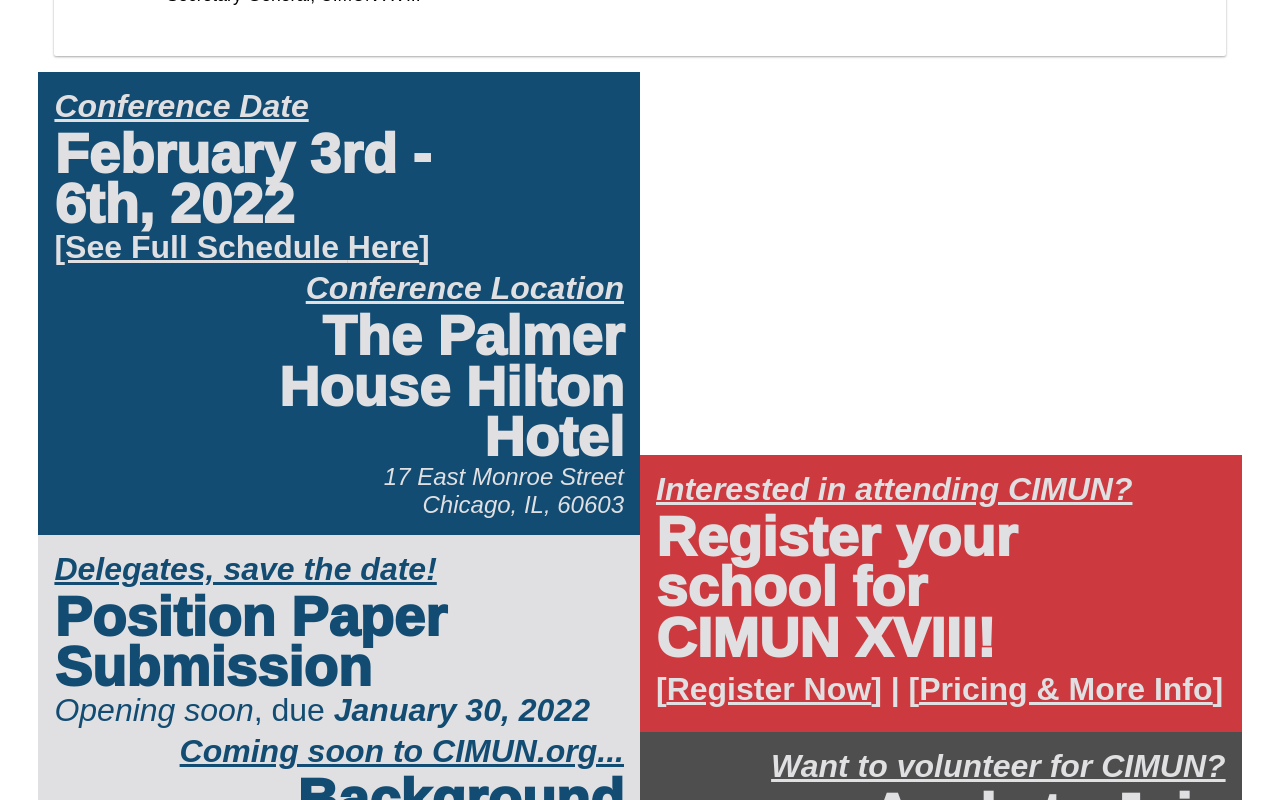
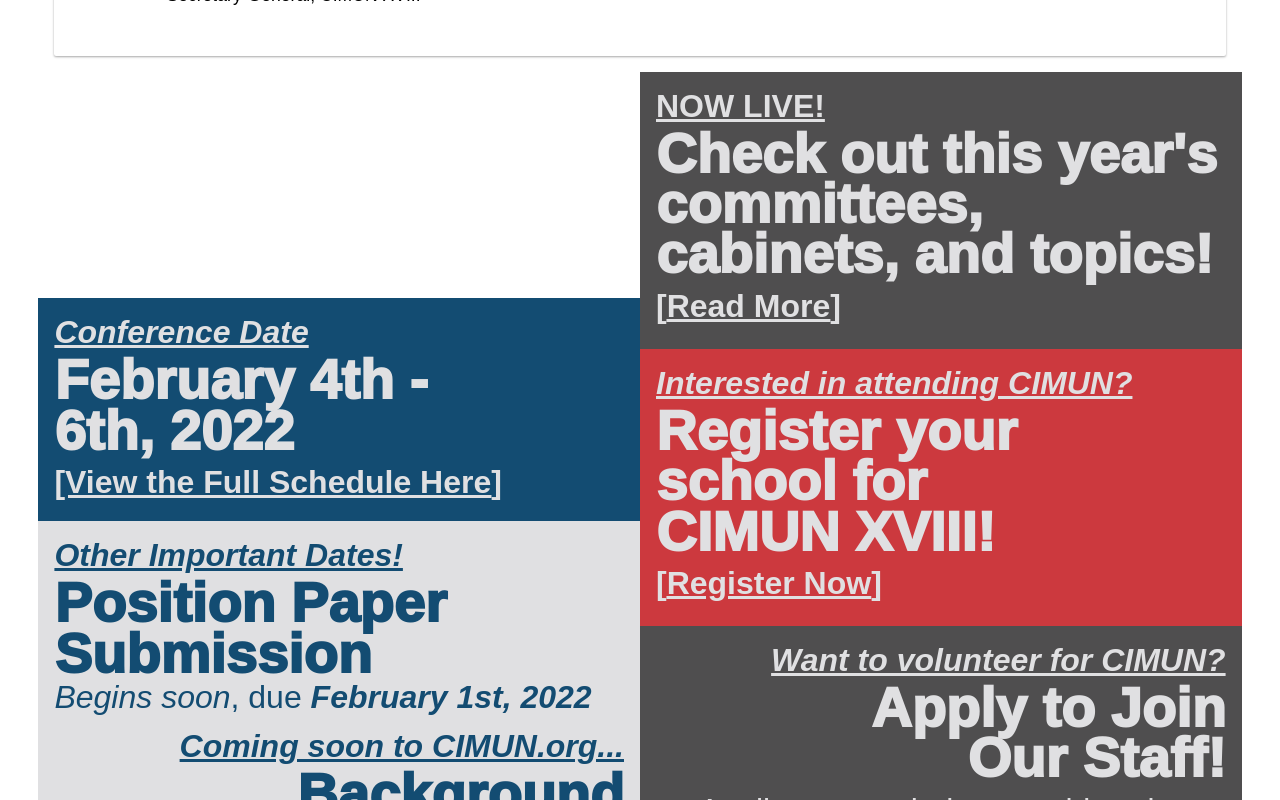
Before and after one commit to Model-UN/cimun-web, a Next.js app: page / in a window 1280 px wide. Shown: the part 1720-2520 px from the top of the page. Built offline with nearby package versions, Linux system fonts and the light colour scheme.

Commit message:
Update copy for virtual conference

```diff
--- a/components/Announce.tsx
+++ b/components/Announce.tsx
@@ -36,10 +36,10 @@ const VirtualConference = () => {
             align="center"
             margins="0.5rem"
         >
-          Delegates and Advisors: CIMUN XVIII will be held virtually this year.
+          CIMUN XVIII will take place <em>virtually</em> this year from February 4th to 6th
           {" - "}
-          <Link href="#letter">
-            <a><u>Read More</u></a>
+          <Link href="/#letter">
+            <a><u>Click Here to Read More</u></a>
           </Link>
         </Body>
       </AnnouncementBar>
--- a/components/infoColumns/index.tsx
+++ b/components/infoColumns/index.tsx
@@ -12,7 +12,7 @@ export default function InfoColumns(): JSX.Element {
         <InfoColumnWrapper>
           <CardWrapper
               flex="1"
-              margins="0 15% 0 15%"
+              margins="2rem 15% 0 15%"
               pad="0 0 2rem 0rem"
               direction="row"
           >
@@ -44,12 +44,12 @@ export default function InfoColumns(): JSX.Element {
                     line={0.9}
                     color={colors.ltGray}
                 >
-                  February 3rd - 6th, 2022
+                  February 4th - 6th, 2022
                 </SubTitle>
                   <Body
                       align="start"
                       self="start"
-                      margins="0 0 0.25rem 0"
+                      margins="0.5rem 0 0.25rem 0"
                       size="2rem"
                       color={colors.ltGray}
                   >
@@ -58,42 +58,10 @@ export default function InfoColumns(): JSX.Element {
                         target="_blank"
                         rel="noopener noreferrer"
                     >
-                      <strong>[See Full Schedule <u>Here</u>]</strong>
+                      <strong>[View the Full Schedule <u>Here</u>]</strong>
                     </a>
                   </Body>
-                <Body
-                    align="end"
-                    self="end"
-                    margins="0 0 0.25rem 0"
-                    size="2rem"
-                    weight={700}
-                    color={colors.ltGray}
-                >
-                  <em><u>Conference Location</u></em>
-                </Body>
-                <SubTitle
-                    size="3.5rem"
-                    mobSize="2rem"
-                    width="70%"
-                    margins="0 0"
-                    self="end"
-                    align="end"
-                    line={0.9}
-                    color={colors.ltGray}
-                >
-                  The Palmer House Hilton Hotel
-                </SubTitle>
-                <Body
-                    align="end"
-                    self="end"
-                    size="1.5rem"
-                    margins="0 0 0 0"
-                    color={colors.ltGray}
-                >
-                  <i>17 East Monroe Street<br/>Chicago, IL, 60603</i>
-                </Body>
               </CardContainer>
-
               <CardContainer
                   noMargins
                   color={colors.ltGray}
@@ -106,7 +74,7 @@ export default function InfoColumns(): JSX.Element {
                     weight={700}
                     color={colors.primaryBlue}
                 >
-                  <em><u>Delegates, save the date!</u></em>
+                  <em><u>Other Important Dates!</u></em>
                 </Body>
                 <SubTitle
                     size="3.5rem"
@@ -127,12 +95,12 @@ export default function InfoColumns(): JSX.Element {
                     size="2rem"
                     color={colors.primaryBlue}
                 >
-                  <em>Opening soon</em>, due <strong><em>January 30, 2022</em></strong>
+                  <em>Begins soon</em>, due <strong><em>February 1st, 2022</em></strong>
                 </Body>
                 <Body
                     align="end"
                     self="end"
-                    margins="0 0 0.25rem 0"
+                    margins="0.5rem 0 0.25rem 0"
                     size="2rem"
                     weight={700}
                     color={colors.primaryBlue}
@@ -149,7 +117,7 @@ export default function InfoColumns(): JSX.Element {
                     line={0.9}
                     color={colors.primaryBlue}
                 >
-                  Background Guides & Committee Information
+                  Background Guides
                 </SubTitle>
                 <Body
                     align="end"
@@ -158,7 +126,7 @@ export default function InfoColumns(): JSX.Element {
                     size="2rem"
                     color={colors.primaryBlue}
                 >
-                  Stay tuned for more updates!
+                  <em><strong>January 10th, 2022</strong></em>
                 </Body>
               </CardContainer>
 
@@ -167,6 +135,46 @@ export default function InfoColumns(): JSX.Element {
                 margins="0"
                 direction="column"
             >
+              <CardContainer
+                  margins="0 0 1rem 1rem"
+                  flex="1"
+                  color={colors.dkGray}
+              >
+                <Body
+                    align="start"
+                    self="start"
+                    margins="0 0 0.25rem 0"
+                    size="2rem"
+                    weight={700}
+                    color={colors.ltGray}
+                >
+                  <u>NOW LIVE!</u>
+                </Body>
+                <SubTitle
+                    size="3.5rem"
+                    width="100%"
+                    mobSize="2rem"
+                    margins="0 0"
+                    self="start"
+                    align="start"
+                    line={0.9}
+                    color={colors.ltGray}
+                >
+                  Check out this year's committees, cabinets, and topics!
+                </SubTitle>
+                <Body
+                    align="start"
+                    self="start"
+                    margins="0.5rem 0"
+                    size="2rem"
+                    weight={700}
+                    color={colors.ltGray}
+                >
+                  <Link href="/committees">
+                    <a><strong>[<u>Read More</u>]</strong></a>
+                  </Link>
+                </Body>
+              </CardContainer>
               <CardContainer
                   margins="0 0 1rem 1rem"
                   flex="1"
@@ -205,10 +213,10 @@ export default function InfoColumns(): JSX.Element {
                   <Link href="/school-registration">
                     <a><strong>[<u>Register Now</u>]</strong></a>
                   </Link>
-                  {" "}|{" "}
-                  <Link href="/registration-information.pdf">
-                    <a><strong>[<u>Pricing & More Info</u>]</strong></a>
-                  </Link>
+                  {/*{" "}|{" "}*/}
+                  {/*<Link href="/registration-information.pdf">*/}
+                  {/*  <a><strong>[<u>Pricing & More Info</u>]</strong></a>*/}
+                  {/*</Link>*/}
                 </Body>
               </CardContainer>
             <CardContainer
--- a/components/infoColumns/letter.element.tsx
+++ b/components/infoColumns/letter.element.tsx
@@ -1,8 +1,6 @@
 import Link from 'next/link'
 import {
-  CardContainer,
-  CardWrapper,
-  InfoColumnWrapper, Title
+  CardWrapper, InfoColumnWrapper, Title
 } from "./infoColumns.styles";
 import {Body} from "../../styles/typography";
 import {MaterialCard} from "../../app/components/elements";
--- a/pages/committees/index.tsx
+++ b/pages/committees/index.tsx
@@ -39,7 +39,7 @@ const Committees = () => {
               rel="stylesheet"
           />
         </Head>
-        <Announce.RegistrationOpen />
+        <Announce.VirtualConference />
         <HeaderNav />
         <Jumbotron
             titleOne=".....COMMITTEES"
--- a/pages/conference/index.tsx
+++ b/pages/conference/index.tsx
@@ -1,10 +1,12 @@
 import { Display } from '../../styles/typography'
 import { Wrapper, ComponentWrapper } from '../../styles/containers'
 import HeaderNav from '../../components/headerNav'
+import Announce from "../../components/Announce";
 
 const Conference = () => {
   return (
     <Wrapper>
+      <Announce.VirtualConference/>
       <HeaderNav />
       <ComponentWrapper height="48.375vw" minHeight="40.5vw" maxHeight="86vh" justify="flex-end" margins="0" style={{
         backgroundImage: "url(/jumbotron-bg.svg)", backgroundPosition: 'bottom', backgroundSize: 'cover',
--- a/pages/staff-apps/index.tsx
+++ b/pages/staff-apps/index.tsx
@@ -5,6 +5,7 @@ import Jumbotron from "../../components/jumbotron";
 import Footer from "../../components/footer";
 import SteppedForm from "../../components/stepped-form";
 import { Wrapper } from "../../styles/containers";
+import Announce from "../../components/Announce";
 
 const StaffApps = () => {
   return (
@@ -35,6 +36,7 @@ const StaffApps = () => {
           rel="stylesheet"
         />
       </Head>
+      <Announce.VirtualConference/>
       <HeaderNav />
       <Jumbotron
         titleOne="STAFF"
```
Also changed, not shown: pages/school-registration/index.tsx (+12 -10 lines), 1 other file (tests, documents, lock files or other folders).
